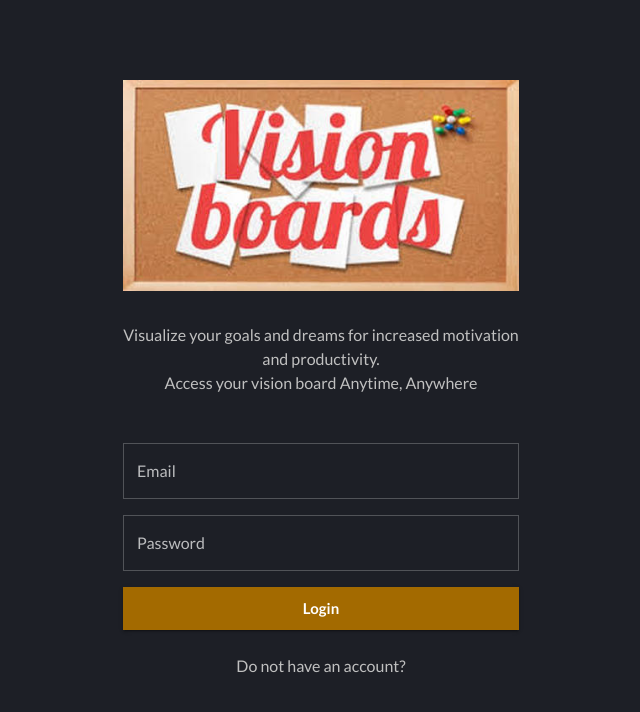
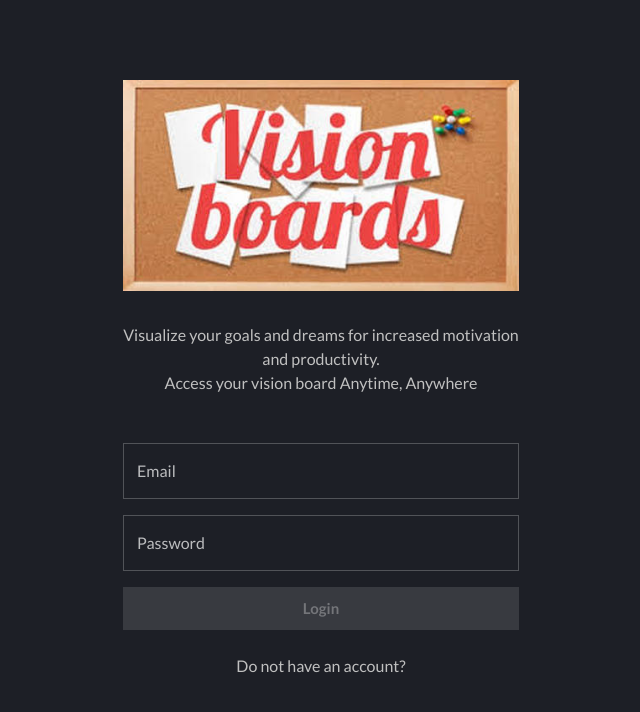
Before and after one commit to WanjikuKatuni/visionboardx, a React (Vite) app: page / in a window 1280 px wide. Shown: the top 712 px of the page, without its empty margins (319-959 px from the left). Built offline with nearby package versions, Linux system fonts and the light colour scheme.

Commit message:
added state for input elements

```diff
--- a/src/pages/AuthScreen.jsx
+++ b/src/pages/AuthScreen.jsx
@@ -3,11 +3,30 @@ import { Container, Stack, TextField, Button, Typography } from "@mui/material";
 import logo from "../assets/vb.jpg";
 import ImageEl from "../components/utils/ImageEl";
 
+// intiial form state
+const initForm = {
+    email: "",
+    password: "",
+}
+
 function AuthScreen() {
   const [isLogin, setIsLogin] = useState(true);
+
+  const [form, setForm] = useState(initForm)
+
   const authText = isLogin
     ? "Do not have an account?"
     : "Already have an account?";
+
+
+    const handleChange = event => setForm((oldForm)=> ({
+        ...oldForm, [event.target.name]: event.target.value,
+    }))
+
+    const handleAuth = async () => {
+
+    }
+
 
   return (
     <Container maxWidth="xs" sx={{ mt: 10 }}>
@@ -21,10 +40,10 @@ function AuthScreen() {
       </Stack>
       {/* textfield */}
       <Stack spacing={2}>
-        <TextField label="Email" />
-        <TextField label="Password" />
+        <TextField onChange={handleChange} value={form.email} name="email" label="Email" />
+        <TextField onChange={handleChange} value={form.password} name="password" label="Password" />
         {/* buttons */}
-        <Button size="large" variant="contained">
+        <Button disabled={!form.email.trim() || !form.password.trim()} onClick={handleAuth} size="large" variant="contained">
           {isLogin ? "Login" : "Sign Up"}
         </Button>
       </Stack>
```
